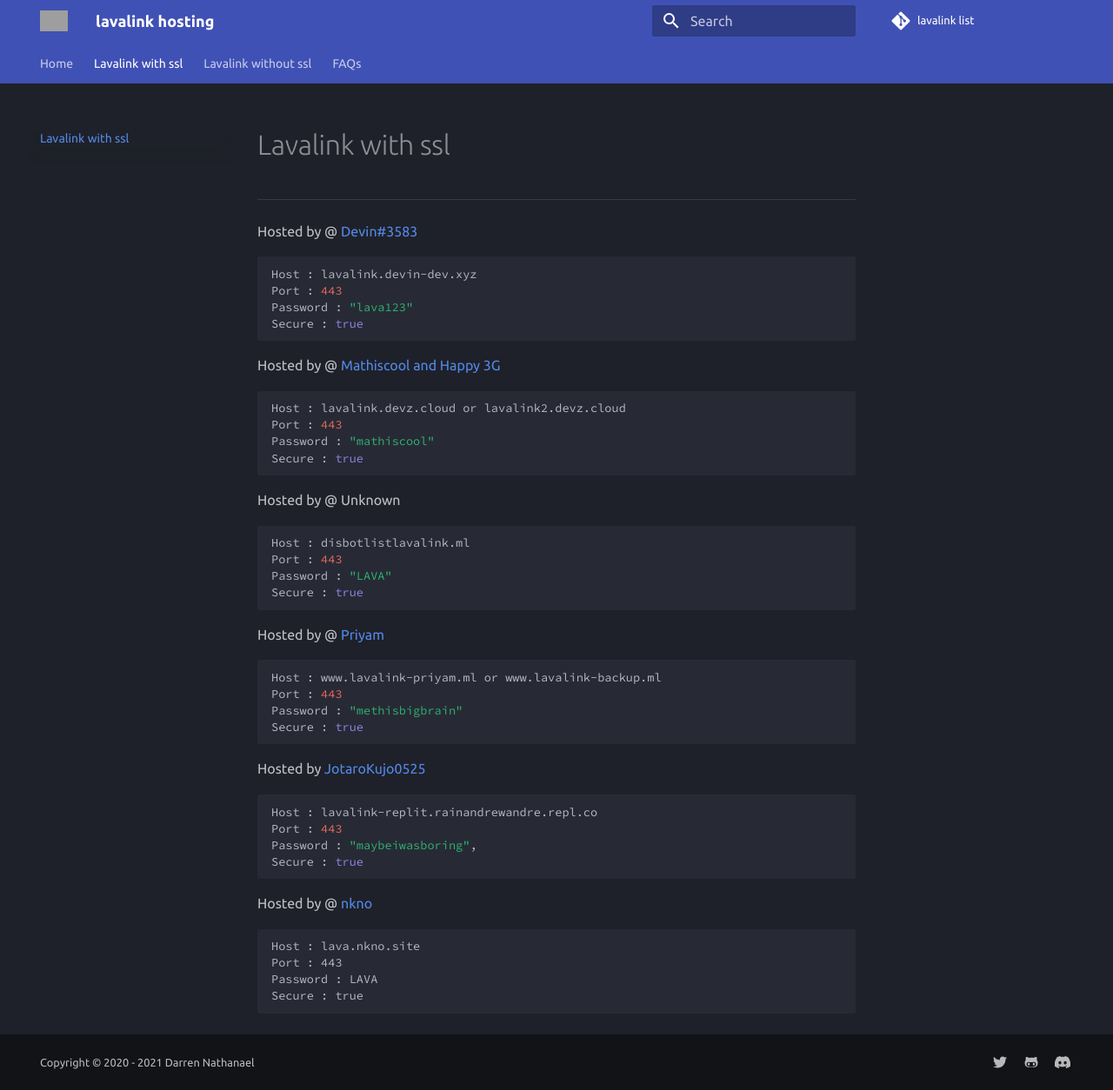
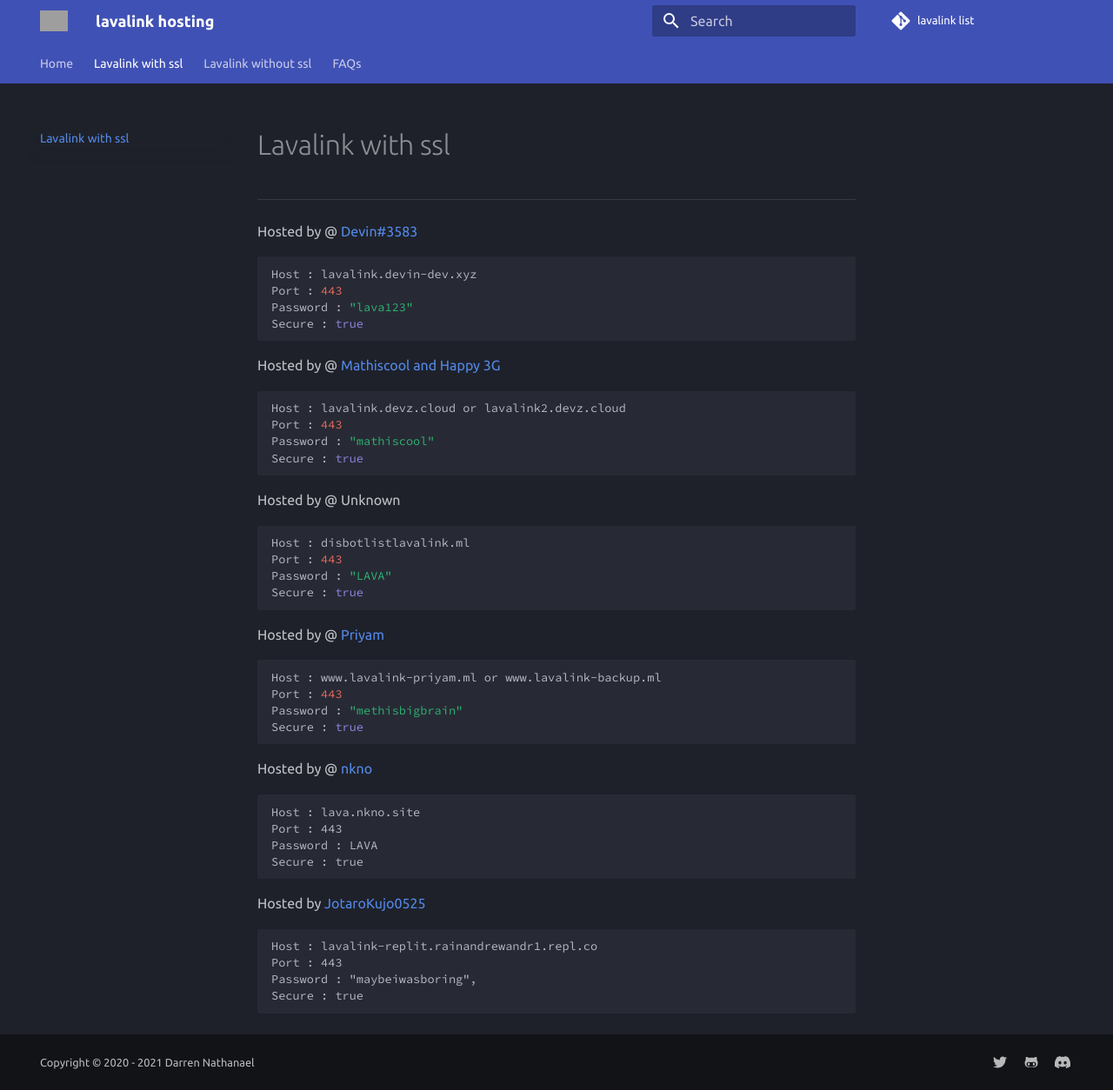
Before and after one commit to DarrenOfficial/lavalink-list, an MkDocs documentation site: the page built from docs/SSL/lavalink-with-ssl.md, in a window 1280 px wide and 1254 px high. Shown: the whole window at 87% size. Built offline with MkDocs 1.6.1 and Material for MkDocs 9.7.7, drawn with Linux system fonts in a browser that asks for light colours; comment, search, counter and statistics services are not loaded; part of the change alters nothing that is shown; grey boxes are pictures that could not be loaded.

Commit message:
Update lavalink-with-ssl.md
Removed my lavalink and added another one bcuz the other one will be my personal lavalink

````diff
--- a/docs/SSL/lavalink-with-ssl.md
+++ b/docs/SSL/lavalink-with-ssl.md
@@ -27,15 +27,6 @@ Port : 443
 Password : "methisbigbrain"
 Secure : true
 ```
-
-Hosted by [JotaroKujo0525](https://github.com/JotaroKujo0525)
-```bash
-Host : lavalink-replit.rainandrewandre.repl.co
-Port : 443
-Password : "maybeiwasboring",
-Secure : true
-```
-
 Hosted by @ [nkno](https://nkno.site)
 ```
 Host : lava.nkno.site
@@ -43,3 +34,10 @@ Port : 443
 Password : LAVA
 Secure : true
 ```
+Hosted by [JotaroKujo0525](https://github.com/JotaroKujo0525)
+```
+Host : lavalink-replit.rainandrewandr1.repl.co
+Port : 443
+Password : "maybeiwasboring",
+Secure : true
+```
````
